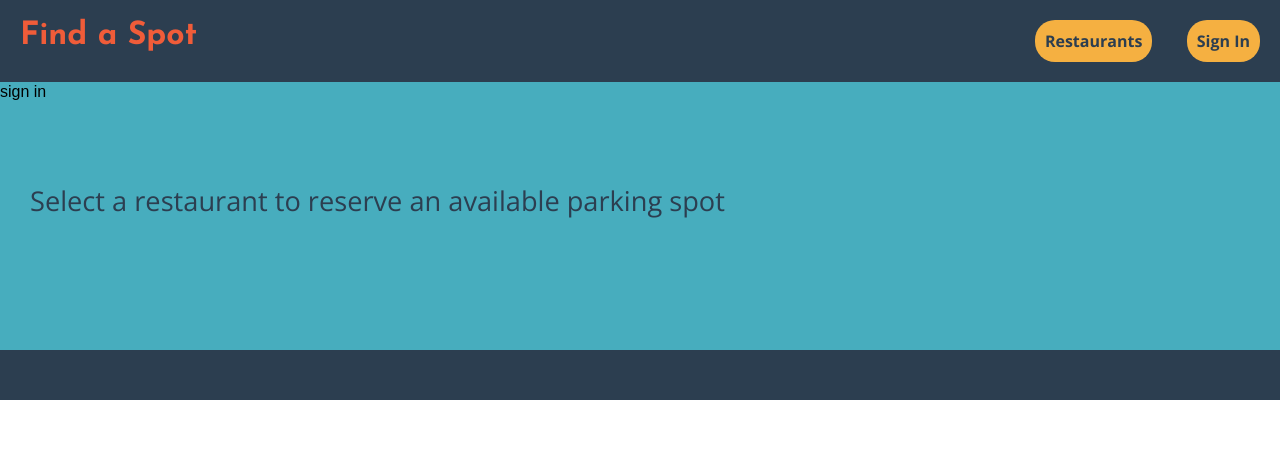
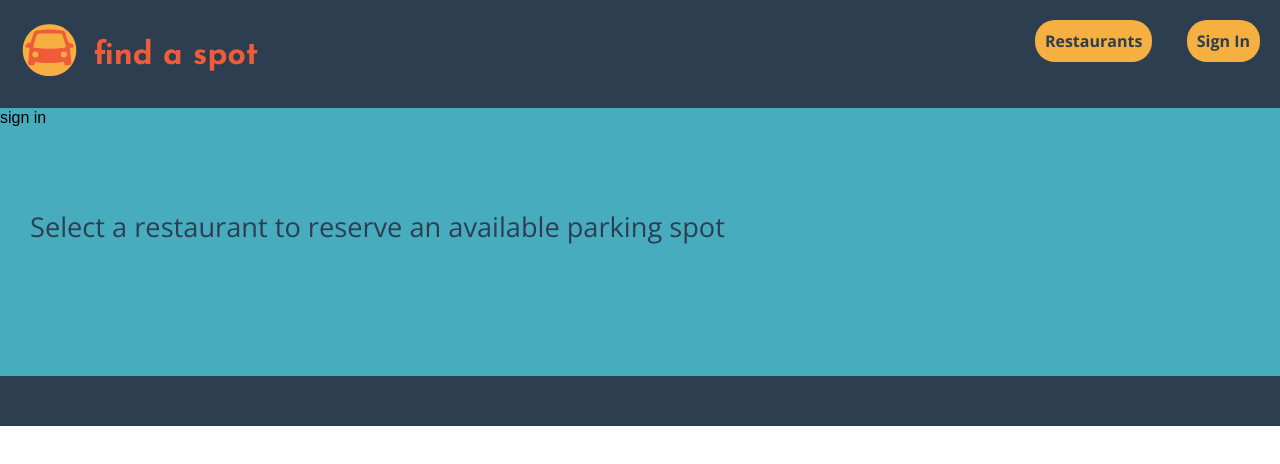
Before and after one commit to m2mathew/hackathon-project, a website: page index.html in a window 1280 px wide. Drawn offline with nearby package versions, Linux system fonts and the light colour scheme.

Commit message:
Added logo and changed margin of parking lot and street address

```diff
--- a/index.html
+++ b/index.html
@@ -1,13 +1,31 @@
 <!DOCTYPE html>
 <html>
 <head>
-	<title>Find a Spot!</title>
+	<meta charset="utf-8">
+	<title>Find a Spot</title>
 	<link rel="stylesheet" type="text/css" href="/styles/main.sass.css">
 </head>
 <body>
 	<div class="wrapper">
 		<header id="header">
-			<a id="logo" href="#">Find a Spot</a>
+
+			<a id="logo" href="#">
+				<?xml version="1.0" encoding="iso-8859-1"?>
+				<!-- Generator: Adobe Illustrator 19.1.0, SVG Export Plug-In . SVG Version: 6.00 Build 0)  -->
+					<svg version="1.1" id="Layer_1" xmlns="http://www.w3.org/2000/svg" xmlns:xlink="http://www.w3.org/1999/xlink" x="0px" y="0px"
+						 viewBox="-275 180.4 90 87" style="enable-background:new -275 180.4 90 87;" xml:space="preserve">
+					<path style="fill:#F5B041;" d="M-229.4,185.4h-2.7c-21.5,0-38.8,17.4-38.8,38.8l0,0c0,21.5,17.4,38.8,38.8,38.8h2.7
+						c21.4,0,38.8-17.3,38.8-38.8l0,0C-190.6,202.7-208,185.4-229.4,185.4z"/>
+					<path style="fill:#F05C39;" d="M-194.5,218c-1-3.3-4-4.7-7.9-5.3l-4.8-15.2c-0.9-2-1.6-2.2-4.1-2.8c-13.5-1.8-26.5-2-39,0
+						c-2.1,0.6-3.4,1.5-4.1,3.7l-4.6,14.3c-3-0.2-7.5,2.3-8.1,5.3c0,2.4,2.9,2.5,6.4,2.8l-2,21.1c-0.4,5,0.9,5,4.9,4.9
+						c5.5-0.1,5,0.1,4.9-4.8c14.7,2.1,29.4,1.9,44.2-0.6c0.4,4.6-0.5,6,5.8,5.4c4.5-0.3,4.5-1.1,4.8-3.6l-2-22.4
+						C-196.5,220.5-194.1,220.5-194.5,218z M-251.9,235.2L-251.9,235.2c-2.5,0-4.6-2-4.6-4.5s2-4.5,4.5-4.5h0.1c2.5,0,4.5,2,4.5,4.5
+						S-249.4,235.2-251.9,235.2z M-252.6,220.7c-1.7,0-2.4-1.3-1.8-3.9l3.9-13.8c0.9-2.4,3-3.8,5.9-3.8h29.3c2.4,0,3.5,1.1,4.3,2.8
+						l4.5,15.3c0.6,2.1,0,3.2-1.8,3.4C-223.2,222.6-238,222.5-252.6,220.7z M-209.1,235.2L-209.1,235.2c-2.5,0-4.6-2-4.6-4.5
+						s2-4.5,4.5-4.5h0.1c2.5,0,4.5,2,4.5,4.5S-206.6,235.2-209.1,235.2z"/>
+				</svg>
+				<span>find a spot</span>
+			</a>
 
 			<nav>
 				<a href="#restaurants">Restaurants</a>
--- a/styles/main.sass.css
+++ b/styles/main.sass.css
@@ -366,10 +366,15 @@ header {
     font-weight: 700;
     font-size: 2em;
     text-decoration: none;
-    color: #f05c39;
-    padding: 20px;
-    float: left;
-    display: block; }
+    color: #f05c39; }
+    header #logo svg {
+      height: 60px;
+      width: 60px;
+      margin: 20px 3px 20px 20px; }
+    header #logo span {
+      display: inline-block;
+      vertical-align: top;
+      margin-top: 40px; }
   header nav {
     clear: both;
     text-align: center; }
@@ -419,7 +424,7 @@ header {
 .restaurant_addy {
   font-family: "Lato", sans-serif;
   font-size: 1.25em;
-  margin: 50px 30px 5px 40px;
+  margin: 50px 30px 5px 30px;
   color: #2c3e50;
   padding-top: 5px;
   padding-bottom: 5px;
@@ -428,7 +433,7 @@ header {
   max-width: 260px; }
 
 .parking_lot_wrapper {
-  padding: 5px 30px 30px 30px;
+  padding: 5px 30px 30px 20px;
   max-width: 400px; }
   .parking_lot_wrapper div {
     background-color: #d5d8dc;
@@ -475,7 +480,8 @@ footer {
 @media screen and (min-width: 901px) {
   .restaurant_left {
     display: inline-block;
-    float: left; }
+    float: left;
+    min-width: 200px; }
   .parking_lot_right {
     float: left;
     display: inline-block;
--- a/styles/main.scss
+++ b/styles/main.scss
@@ -15,9 +15,18 @@ header {
 		font-size: 2em;
 		text-decoration: none;
 		color: $orange;
-		padding: 20px;
-		float: left;
-		display: block;
+
+		svg {
+			height: 60px;
+			width: 60px;
+			margin: 20px 3px 20px 20px;
+		}
+
+		span {
+			display: inline-block;
+			vertical-align: top;
+			margin-top: 40px;
+		}
 	}
 
 	nav {
@@ -83,7 +92,7 @@ header {
 .restaurant_addy {
 	font-family: $body-font;
 	font-size: 1.25em;
-	margin: 50px 30px 5px 40px;
+	margin: 50px 30px 5px 30px;
 	color: $navy;
 	padding-top: 5px;
 	padding-bottom: 5px;
@@ -93,7 +102,7 @@ header {
 }
 
 .parking_lot_wrapper {
-	padding: 5px 30px 30px 30px;
+	padding: 5px 30px 30px 20px;
 	max-width: 400px;
 
 	div {
@@ -168,6 +177,7 @@ footer {
 	.restaurant_left {
 		display: inline-block;
 		float: left;
+		min-width: 200px;
 	}
 
 	.parking_lot_right {
```
